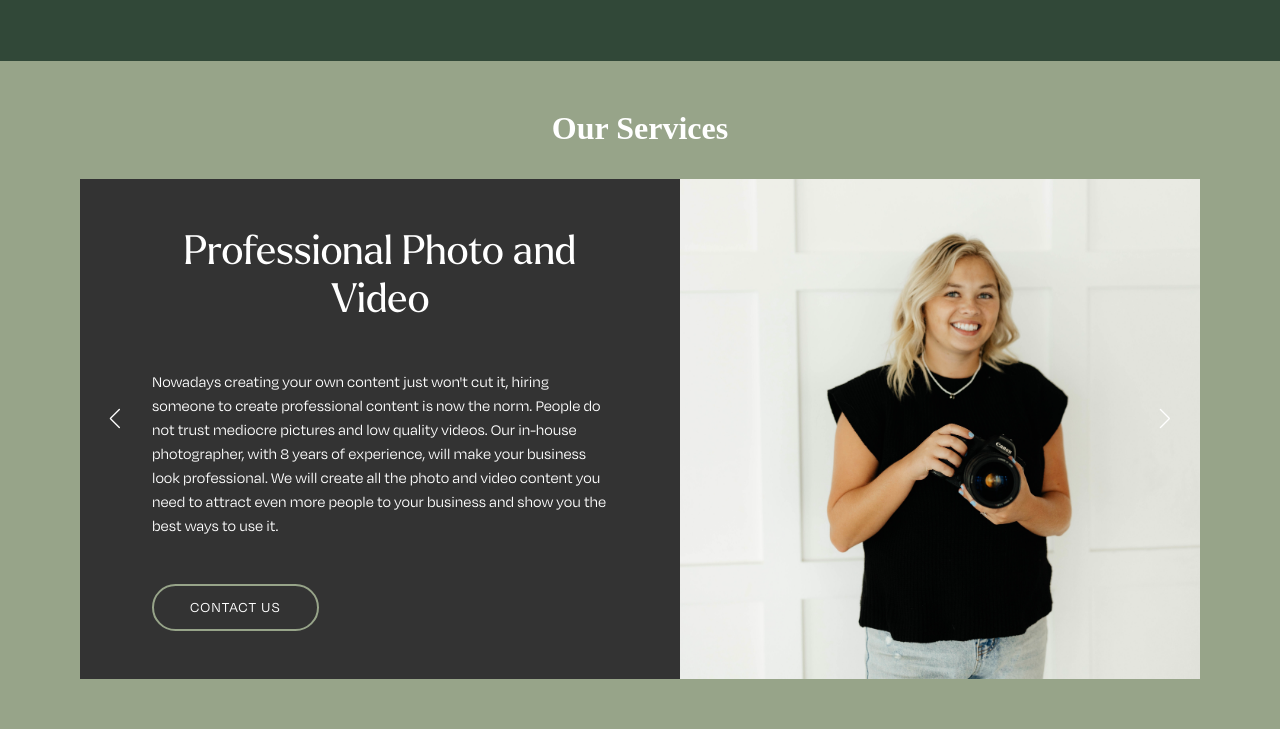
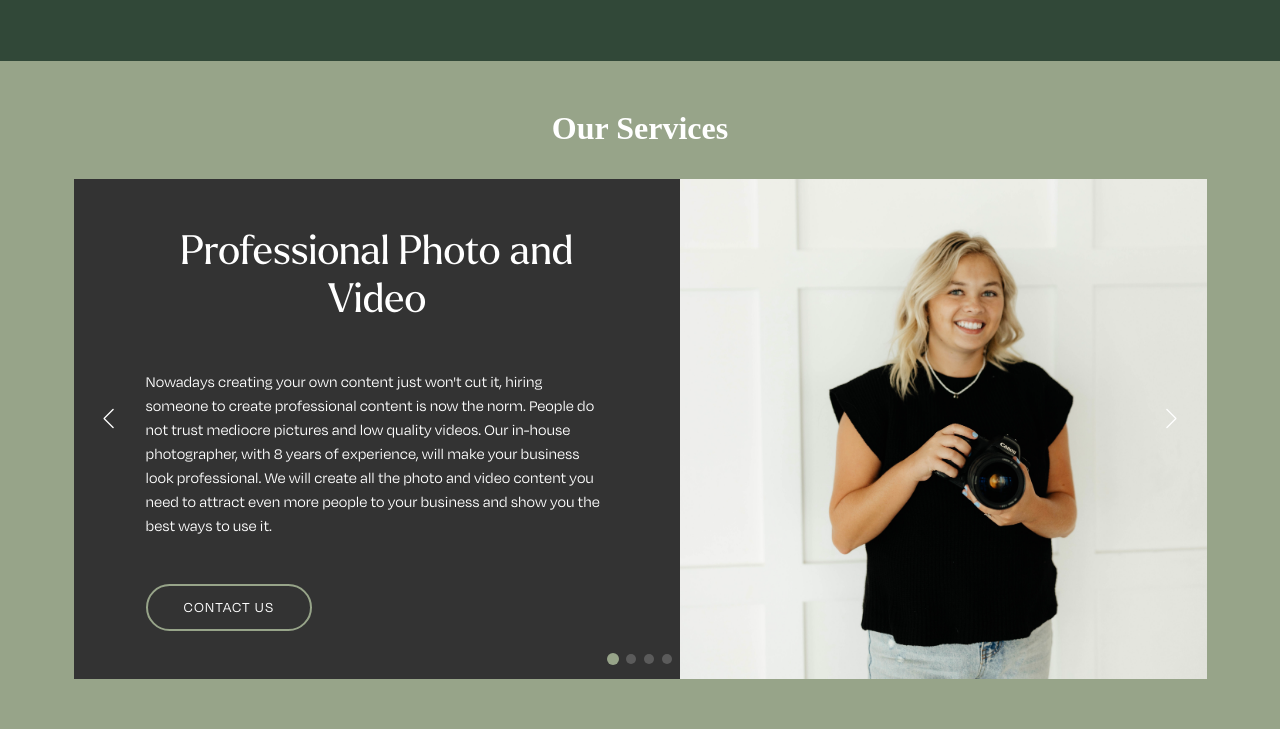
Before and after one commit to nathanconrad1/LuckyLayneWebsite, a plain HTML site: page index.html in a window 1280 px wide. Shown: the part 1251-1980 px from the top of the page. Drawn offline with Linux system fonts and the light colour scheme; a web font is replaced by a local one.

Commit message:
pagination and title

```diff
--- a/assets/css/main.css
+++ b/assets/css/main.css
@@ -2006,7 +2006,7 @@ section,
   text-align: center;
   background-color: var(--accent-color);
   padding-bottom: 5rem;
-  margin: 0 4rem;
+  margin: 0 3.6rem;
 }
 
 .d-back {
@@ -2207,15 +2207,23 @@ section,
   }
 }
 
-/* Style for the dots (pagination) */
-.our-services-section .swiper-pagination-bullet {
-  background-color: #fff;
-  opacity: 0.5;
-}
-
-.our-services-section .swiper-pagination-bullet-active {
-  background-color: var(--accent-color); /* Change active dot color */
-  opacity: 1;
+.swiper-pagination-bullet {
+  background-color: var(
+    --contrast-color
+  ); /* Default color for inactive bullets */
+  width: 10px;
+  height: 10px;
+  border-radius: 50%;
+  margin: 0 5px;
+  transition: background-color 0.3s ease;
+}
+
+/* Active bullet styles */
+.swiper-pagination-bullet-active {
+  background-color: var(
+    --accent-color
+  ); /* Change this to your desired active color */
+  transform: scale(1.2); /* Optional: make the active bullet slightly larger */
 }
 
 /* Section Styling */
--- a/index.html
+++ b/index.html
@@ -147,7 +147,7 @@
           <div class="overlay"></div>
           <!-- Overlay for dimming effect -->
           <div class="content">
-            <h1 style="color: white;">Grow Your Business with<br><span style="padding-top: 10px;" logo d-flex align-items-center me-auto><img class="hero-logo" src="assets/img/LL_Logo_Flat_White.png"></span></h1>
+            <h1 style="color: white;">Grow Your Business with<br><span style="display: inline-block; padding-top: 1rem;" logo d-flex align-items-center me-auto><img class="hero-logo" src="assets/img/LL_Logo_Flat_White.png"></span></h1>
 
             <div class="d-flex">
               <a href="#contact" class="btn-get-started">Contact Us</a>
@@ -320,7 +320,7 @@
           </div>
         </div>
         <div class="image-box">
-          <img src="assets/img/team/nate.JPG" alt="Service 1 Image">
+          <img src="assets/img/team/NateCoding.jpg" alt="Developer Coding">
         </div>
       </div>
 
@@ -345,6 +345,7 @@
     <!-- Swiper navigation buttons -->
     <div class="swiper-button-prev" style="font-size: 20px;"></div>
     <div class="swiper-button-next"></div>
+    <div class="swiper-pagination"></div>
   </div>
 </div>
 </section>
@@ -361,7 +362,13 @@ document.addEventListener('DOMContentLoaded', function () {
     navigation: {
       nextEl: '.swiper-button-next',
       prevEl: '.swiper-button-prev',
+
     },
+    pagination: {
+            el: ".swiper-pagination",
+            type: "bullets",
+            clickable: true
+          },
   });
 });
 
```
Also changed, not shown: assets/img/team/NateCoding.jpg (added).
